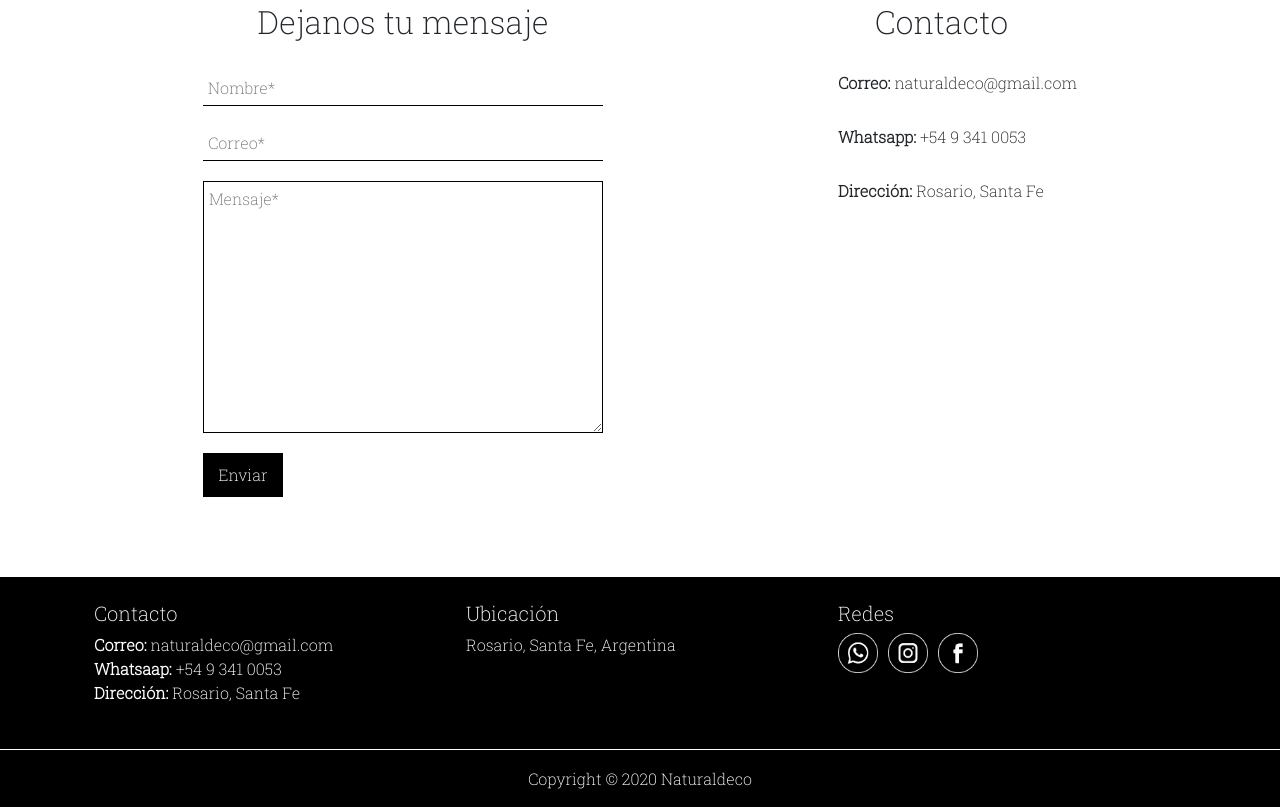
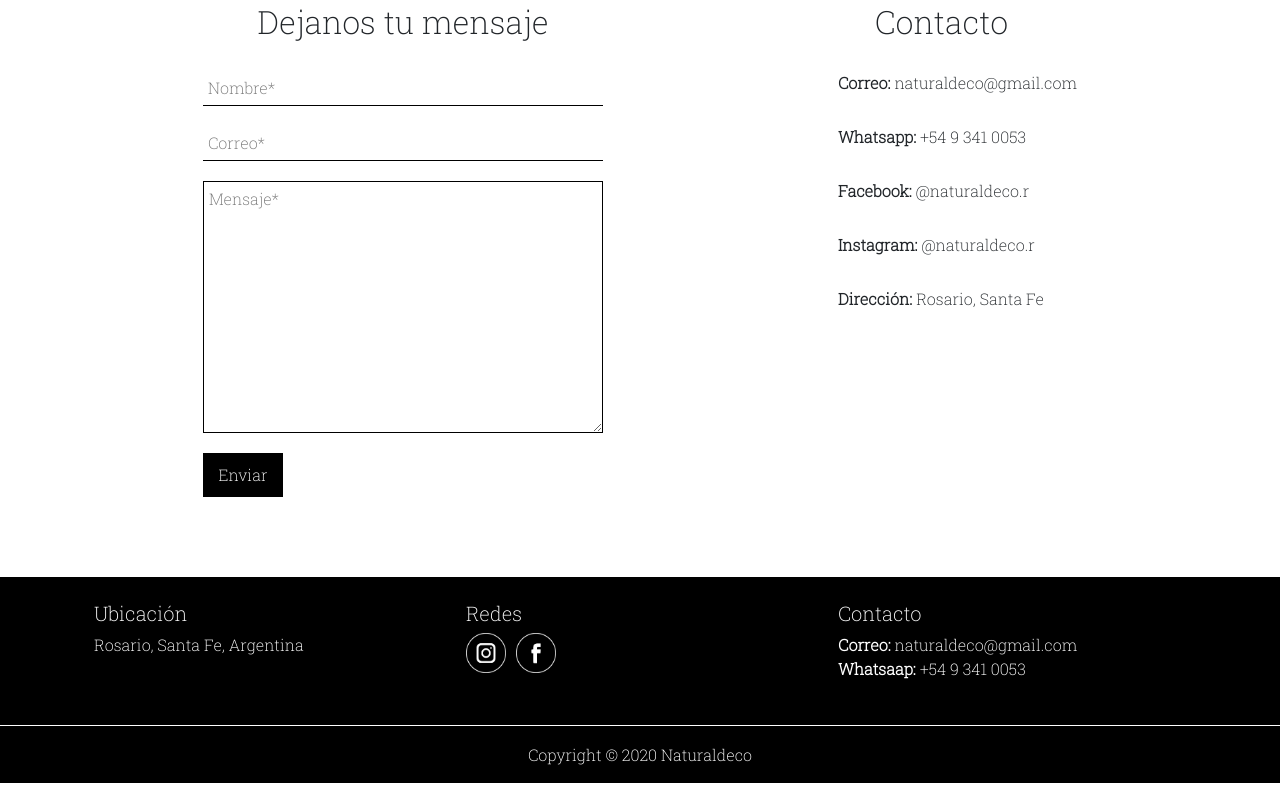
Before and after one commit to debofedre/naturaldeco, a plain HTML site: page paginas/contacto.html in a window 1280 px wide. Shown: the part 648-1455 px from the top of the page. After the commit the page ends 1431 px from the top, so only its background shows below. Drawn offline with nearby package versions, Linux system fonts and the light colour scheme.

Commit message:
Arreglos del footer

```diff
--- a/paginas/contacto.html
+++ b/paginas/contacto.html
@@ -104,6 +104,8 @@
         <ul class="textoContacto" type="none">
           <li><strong>Correo:</strong> naturaldeco@gmail.com</li>
           <li><strong>Whatsapp:</strong> +54 9 341 0053</li>
+          <li><strong>Facebook:</strong> @naturaldeco.r</li>
+          <li><strong>Instagram:</strong> @naturaldeco.r</li>
           <li><strong>Dirección:</strong> Rosario, Santa Fe</li>
         </ul>
       </div>
@@ -140,30 +142,15 @@
 
           <!--INICIA Grid column 1-->
           <div class="col-lg-4 col-md-6 mb-4 mb-md-0">
-            <h5>Contacto</h5>
-
-            <ul class="list-unstyled mb-0">
-              <li><strong>Correo:</strong> naturaldeco@gmail.com</li>
-              <li><strong>Whatsaap:</strong> +54 9 341 0053</li>
-              <li><strong>Dirección:</strong> Rosario, Santa Fe</li>
-            </ul>
+            <h5>Ubicación</h5>
+            <p>Rosario, Santa Fe, Argentina</p>
           </div>
           <!--TERMINA Grid column 1-->
 
           <!--INICIA Grid column 2-->
           <div class="col-lg-4 col-md-6 mb-4 mb-md-0">
-            <h5>Ubicación</h5>
-            <p>Rosario, Santa Fe, Argentina</p>
-          </div>
-          <!--TERMINA Grid column 2-->
-
-          <!--INICIA Grid column 3-->
-          <div class="col-lg-4 col-md-6 mb-4 mb-md-0">
             <h5>Redes</h5>
             <div class="contenedorRedes">
-              <a class="redes" href="#" target="_blank">
-                <img alt="Whatsapp" src="../multimedia/redes/whatsaap1.png"
-              /></a>
               <a class="redes" href="#" target="_blank">
                 <img alt="Instagram" src="../multimedia/redes/instagram1.png"
               /></a>
@@ -172,6 +159,16 @@
               /></a>
             </div>
           </div>
+          <!--TERMINA Grid column 2-->
+
+          <!--INICIA Grid column 3-->
+          <div class="col-lg-4 col-md-6 mb-4 mb-md-0">
+            <h5>Contacto</h5>
+
+            <ul class="list-unstyled mb-0">
+              <li><strong>Correo:</strong> naturaldeco@gmail.com</li>
+              <li><strong>Whatsaap:</strong> +54 9 341 0053</li>
+            </ul>
           </div>
           <!--TERMINA Grid column 3-->
         </div>
@@ -184,7 +181,7 @@
     <div class="text-center p-3" style="background-color: rgba(0, 0, 0, 0.2);">
       Copyright © 2020 Naturaldeco
     </div>
-    <!--TERMINA Copyright-->
+    <!--TERMINA Copyright -->
 
   </footer>
   <!-- TERMINA Footer -->
```
Also changed, not shown: index.html (+12 -17 lines), paginas/ceramica.html (+13 -18 lines), paginas/informacion.html (+13 -18 lines), paginas/velas.html (+13 -18 lines).
